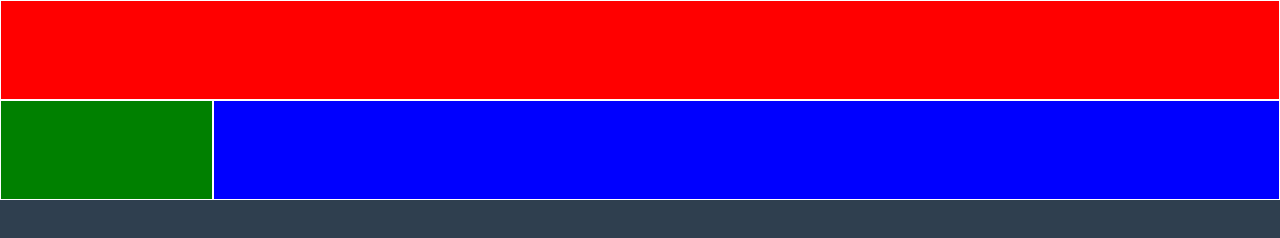
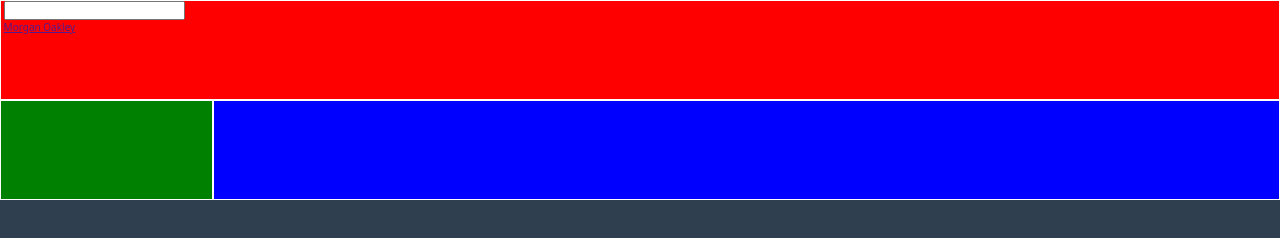
Before and after one commit to dgls-och/top-project_admin-dashboard, a plain HTML site: page index.html in a window 1280 px wide. Drawn offline with Linux system fonts and the light colour scheme.

Commit message:
Add header first nav element

```diff
--- a/index.html
+++ b/index.html
@@ -7,7 +7,24 @@
   </head>
   <body>
     <div class="wrapper">
-      <div class="header"></div>
+      <div class="header">
+        <!-- header -->
+        <div class="nav-bar-1">
+          <!-- header has two nav bars; this is first -->
+          <div class="search">
+            <!-- the search feature: icon and text field -->
+            <span class="search-icon"><img src="#" alt="" /></span>
+            <input type="text" />
+          </div>
+          <!-- notification link -->
+          <a href="" class="notification"><img src="" alt="" /></a>
+          <div class="user-profile">
+          <!-- link to user profile -->
+            <a href="" class="notification"><img src="" alt="" /></a>
+            <a href="" class="notification"><span class="user-name">Morgan Oakley</span></a>
+          </div>
+        </div>
+      </div>
       <div class="sidebar"></div>
       <div class="main"></div>
     </div>
```
